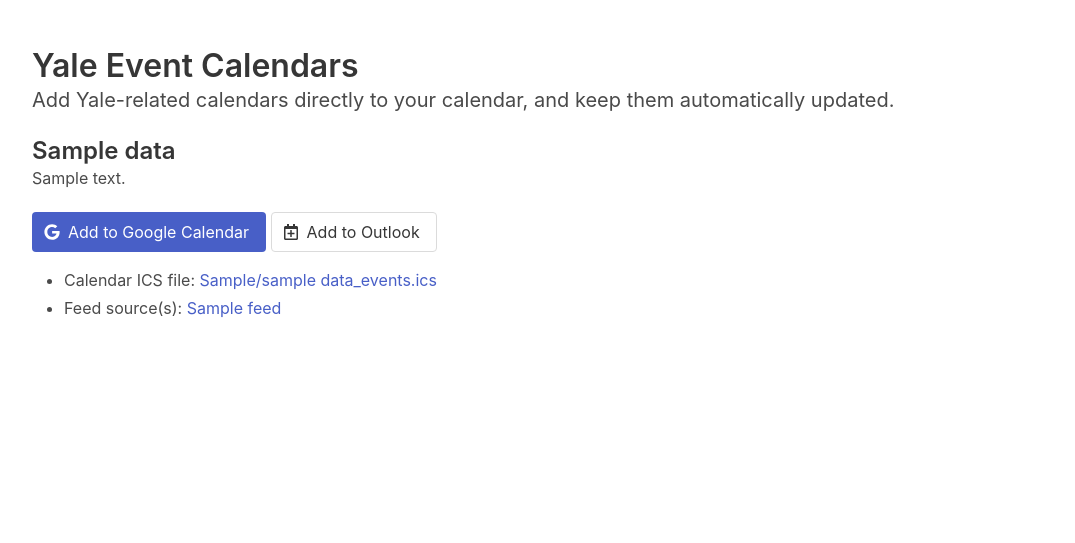
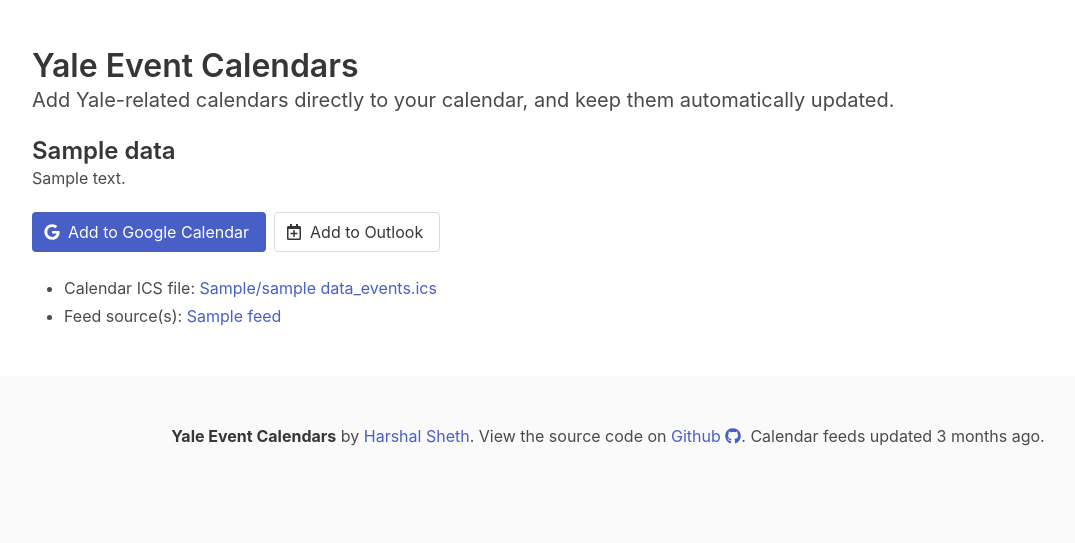
Before and after one commit to hsheth2/yale-cpsc-event-calendar, a Python web app: template templates/index.html in a window 1280 px wide. Shown: the top 543 px of the page, without its empty margins (32-1107 px from the left). Run offline with Jinja, Linux system fonts and the light colour scheme; the template is opened without the code that fills it: most values are stand-ins (such as "Sample title", 1, 10 or a date in 2020); some libraries are stand-ins or nearby versions.

Commit message:
Add footer and last updated

```diff
--- a/main.py
+++ b/main.py
@@ -1,6 +1,7 @@
 import collections
 from pprint import pprint
 import jinja2
+import datetime
 import pathlib
 import shutil
 
@@ -62,7 +63,10 @@ def main(sources):
         autoescape=jinja2.select_autoescape(['html', 'xml'])
     )
     template = env.get_template('index.html')
-    index = template.render(domain_root=DOMAIN_ROOT, sources=sources)
+    index = template.render(
+        domain_root=DOMAIN_ROOT,
+        sources=sources,
+        last_updated=datetime.datetime.now().isoformat())
     with open(f'{out_dir}/index.html', 'w') as index_file:
         index_file.write(index)
 
--- a/templates/index.html
+++ b/templates/index.html
@@ -25,6 +25,7 @@
       <p class="title is-4">{{ data.title }}</p>
       <p class="subtitle is-6">{{ data.description }}</p>
 
+      <div class="buttons">
         <!-- For some reason, Google Calendar wants HTTP, not HTTPS. -->
         <a class="button is-link" href="https://calendar.google.com/calendar/r?cid={{ ics_url.replace('https', 'webcal') }}">
           <span class="icon"><i class="fab fa-google"></i></span>
@@ -35,6 +36,7 @@
           <span class="icon"><i class="far fa-calendar-plus"></i></span>
           <span>Add to Outlook</span>
         </a>
+      </div>
 
       <div class="content">
         <ul>
@@ -49,5 +51,21 @@
 {% endfor %}
     </div>
   </section>
+
+  <footer class="footer">
+    <div class="content has-text-centered">
+      <p>
+        <strong>Yale Event Calendars</strong> by <a href="https://harshal.sheth.io/">Harshal Sheth</a>.
+        View the source code on <a href="https://github.com/hsheth2/yale-event-calendars">Github <i class="fab fa-github"></i></a>.
+        Calendar feeds updated <span class="timeago" datetime="{{ last_updated }}">{{ last_updated }}</span>.
+      </p>
+    </div>
+  </footer>
+
+<script src="https://cdn.jsdelivr.net/npm/timeago.js@4.0.2/dist/timeago.min.js" integrity="sha256-sTurDi2etLN9CpnUIoCC9y5iynb2qr/uo6QJqzoO7mA=" crossorigin="anonymous"></script>
+<script type="text/javascript">
+  const time_nodes = document.querySelectorAll('.timeago');
+  timeago.render(time_nodes)
+</script>
   </body>
 </html>
```
Lines whose indentation alone changed are shown as unchanged.
